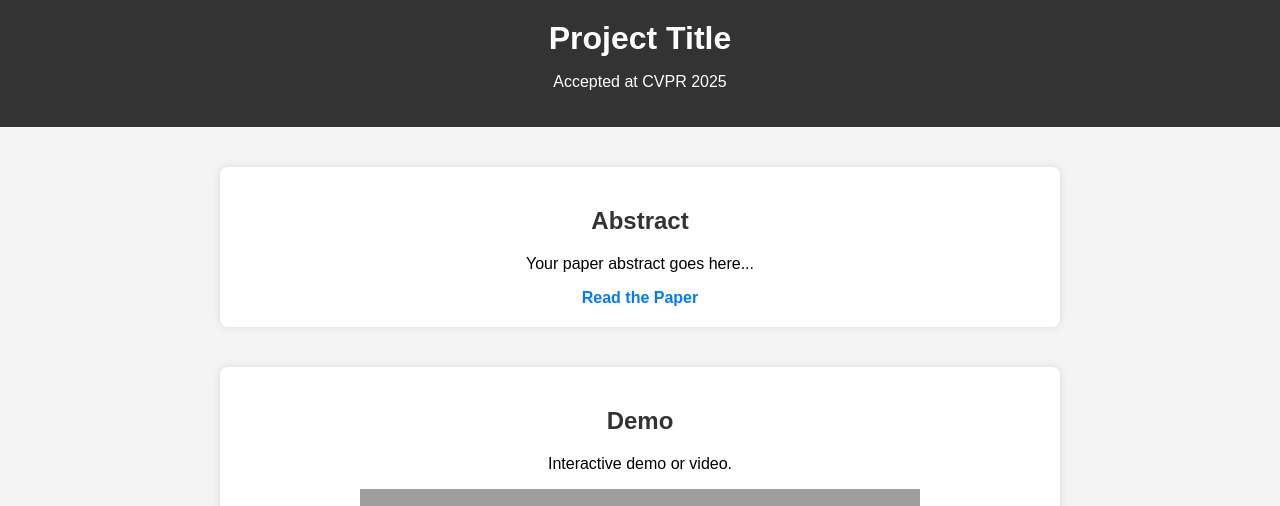
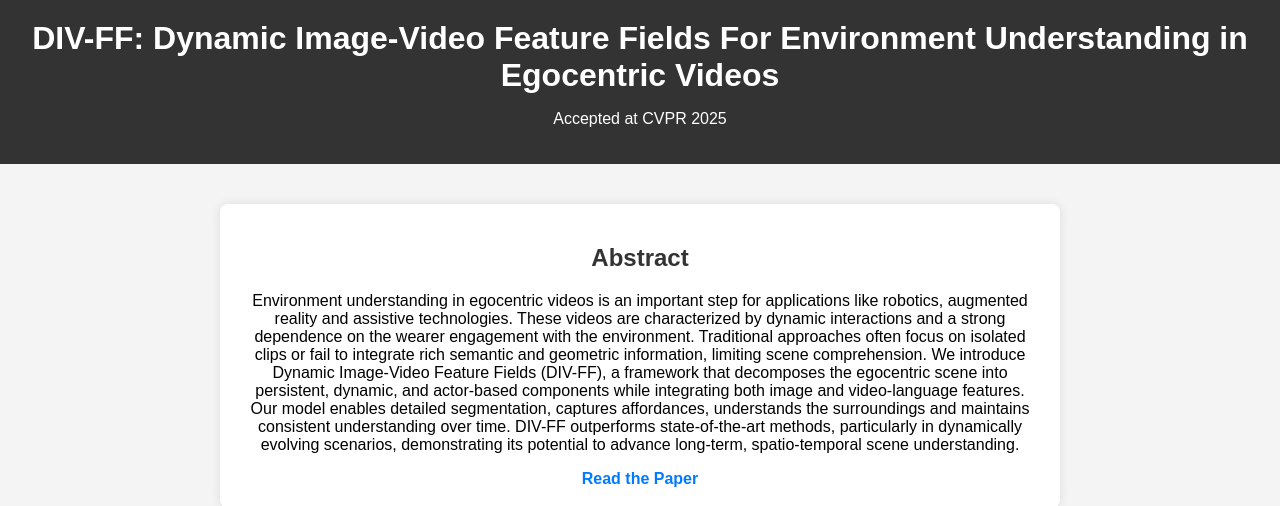
Before and after one commit to lmur98/DIV_FF_webpage, a plain HTML site: page index.html in a window 1280 px wide. Shown: the top 506 px of the page. Drawn offline with Linux system fonts and the light colour scheme; grey boxes are pictures that could not be loaded.

Commit message:
second commit

```diff
--- a/index.html
+++ b/index.html
@@ -3,18 +3,24 @@
 <head>
     <meta charset="UTF-8">
     <meta name="viewport" content="width=device-width, initial-scale=1.0">
-    <title>Project Title - CVPR 2025</title>
+    <title>DIV-FF - CVPR 2025</title>
     <link rel="stylesheet" href="styles.css">
 </head>
 <body>
     <header>
-        <h1>Project Title</h1>
+        <h1>DIV-FF: Dynamic Image-Video Feature Fields For Environment Understanding in Egocentric Videos</h1>
         <p>Accepted at CVPR 2025</p>
     </header>
 
     <section id="abstract">
         <h2>Abstract</h2>
-        <p>Your paper abstract goes here...</p>
+        <p>Environment understanding in egocentric videos is an important step for applications like robotics, augmented reality and assistive technologies. These videos are characterized
+            by dynamic interactions and a strong dependence on the wearer engagement with the environment. Traditional approaches often focus on isolated clips or fail to integrate rich semantic
+            and geometric information, limiting scene comprehension. We introduce Dynamic Image-Video Feature Fields (DIV-FF), a framework that decomposes the egocentric scene into persistent,
+            dynamic, and actor-based components while integrating both image and video-language features. Our model enables detailed segmentation, captures affordances, understands the surroundings
+            and maintains consistent understanding over time. DIV-FF outperforms state-of-the-art methods, particularly in dynamically evolving scenarios, demonstrating its potential to advance
+            long-term, spatio-temporal scene understanding.
+        </p>
         <a href="https://arxiv.org/abs/example" target="_blank">Read the Paper</a>
     </section>
 
```
